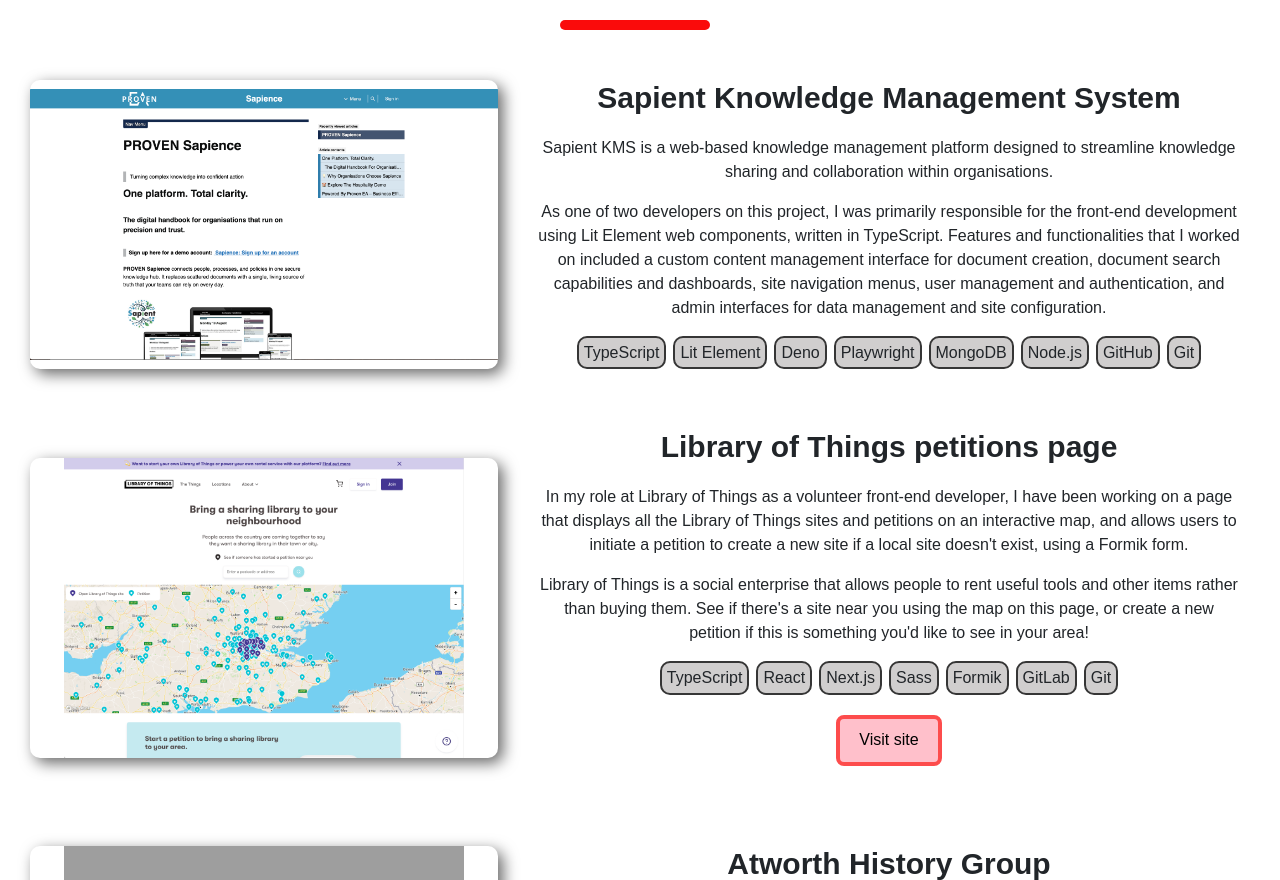
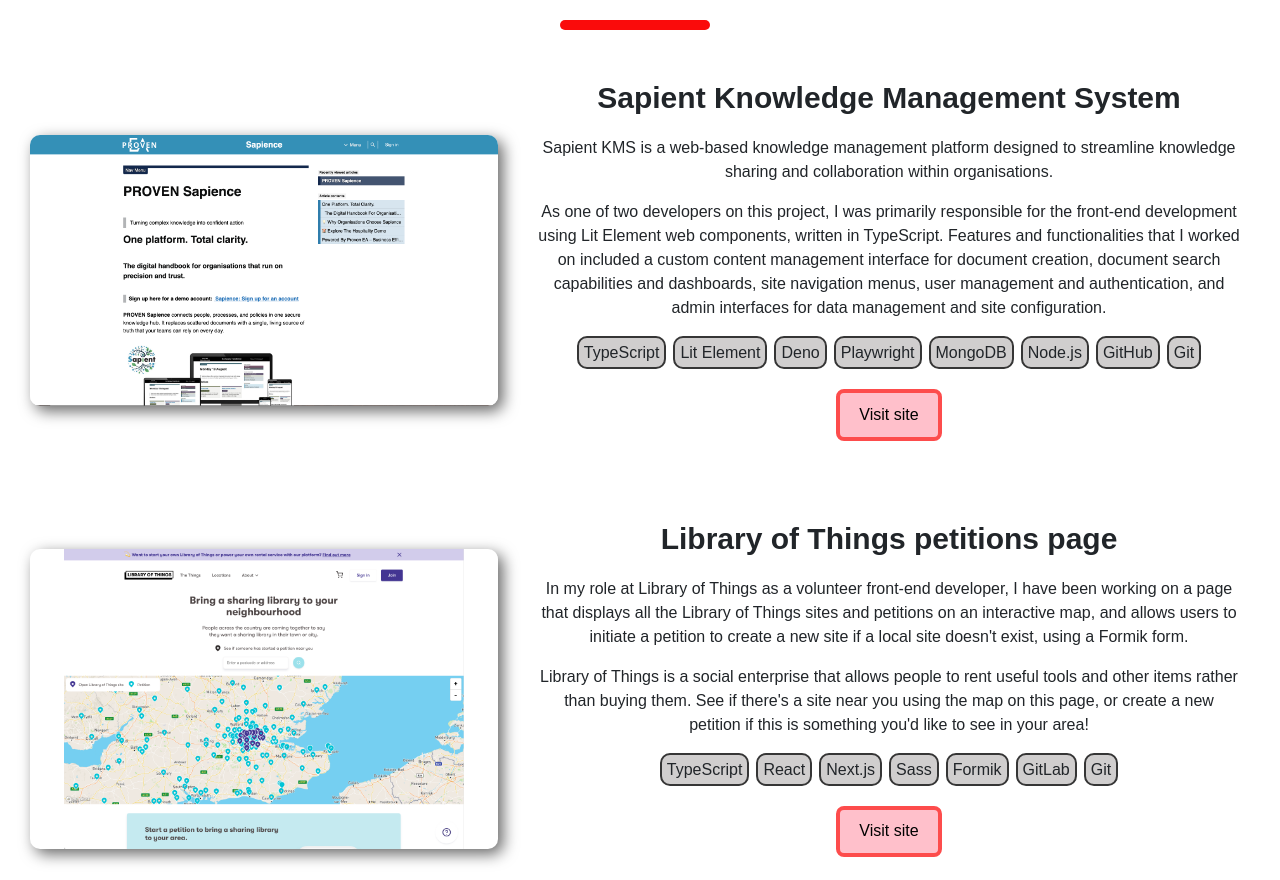
Before and after one commit to Clatherine/Portfolio, a React (Vite) app in the folder my-react-app/: page / in a window 1280 px wide. Shown: the part 1223-2103 px from the top of the page. Built offline with nearby package versions, Linux system fonts and the light colour scheme; grey boxes are pictures that could not be loaded.

Commit message:
updates cv and adds sapience link back in

```diff
--- a/my-react-app/src/Components/Projects.jsx
+++ b/my-react-app/src/Components/Projects.jsx
@@ -21,17 +21,17 @@
             </h3>
           ) : null}
           <div className="project_box_div image">
-            {/* <a
+            <a
               href="https://demo.sapientkms.com/"
               target="_blank"
               rel="noopener noreferrer"
-            > */}
+            >
               <img
                 className="project_image"
                 src="SapientKMS.png"
                 alt="image of Sapient KMS home page"
               />
-            {/* </a> */}
+            </a>
           </div>
           <div className="project_box_div text">
             {windowWidth >= 1000 ? (
@@ -62,7 +62,7 @@
               <p>GitHub</p>
               <p>Git</p>
             </div>
-            {/* <div className="buttons">
+            <div className="buttons">
               <a
                 href="https://demo.sapientkms.com/"
                 target="_blank"
@@ -70,7 +70,7 @@
               >
                 <button>Visit site</button>
               </a>
-            </div> */}
+            </div>
           </div>
         </div>
         <div className="project_box">
```
Also changed, not shown: 1 other file (tests, documents, lock files or other folders).
